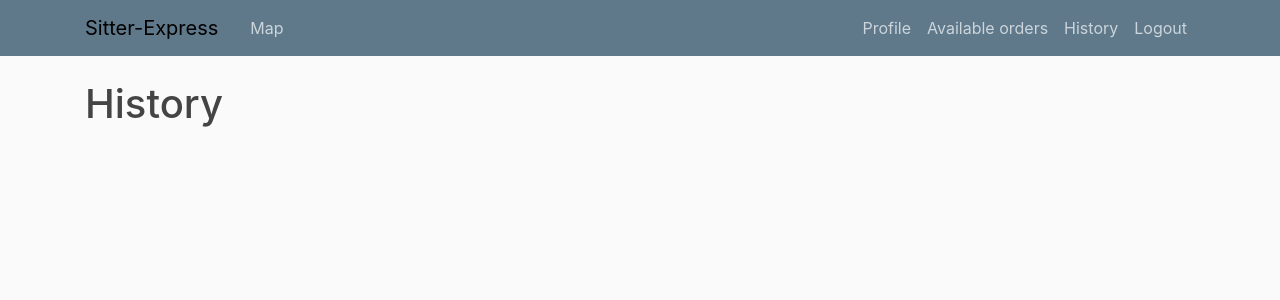
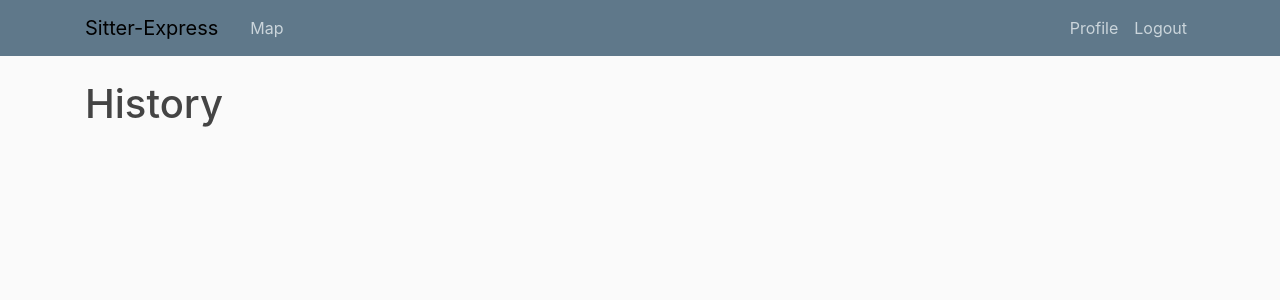
Before and after one commit to GalTayeb/SitterExpress, a Django app: page /history/ in a window 1280 px wide. Shown: the top 300 px of the page. Run offline with Django 3.2, Linux system fonts and the light colour scheme; a user stored in the database is signed in; some libraries are stand-ins or nearby versions.

Commit message:
New Update

```diff
--- a/babySitter/templates/babySitter/base.html
+++ b/babySitter/templates/babySitter/base.html
@@ -37,8 +37,8 @@
             <div class="navbar-nav">
               {% if user.is_authenticated %}
                 <a class="nav-item nav-link" href="{% url 'profile' %}">Profile</a>
-                <a class="nav-item nav-link" href="{% url 'babySitter-order' %}">Available orders</a>
-               <a class="nav-item nav-link" href="{% url 'babySitter-history' %}">History</a>
+{#                <a class="nav-item nav-link" href="{% url 'babySitter-order' %}">Available orders</a>#}
+{#                <a class="nav-item nav-link" href="{% url 'babySitter-history' %}">History</a>#}
                 <a class="nav-item nav-link" href="{% url 'logout' %}">Logout</a>
               {% else %}
                 <a class="nav-item nav-link" href="{% url 'login' %}">Login</a>
--- a/babySitter/templates/babySitter/history.html
+++ b/babySitter/templates/babySitter/history.html
@@ -2,11 +2,5 @@
 {% block content %}
     <div class = "main">
         <h1>History</h1>
-
-
-
-
-
-
     </div>
 {% endblock content %}
--- a/django_project/settings.py
+++ b/django_project/settings.py
@@ -127,5 +127,5 @@ MEDIA_URL = '/media/'
 
 CRISPY_TEMPLATE_PACK = 'bootstrap4'
 
-LOGIN_REDIRECT_URL = 'babySitter-map'
+LOGIN_REDIRECT_URL = 'profile'
 LOGIN_URL = 'login'
```
Also changed, not shown: babySitter/templates/babySitter/order.html (+0 -9 lines), users/forms.py (+10 -2 lines), babySitter/templates/babySitter/map.html (indentation only), db.sqlite3.
